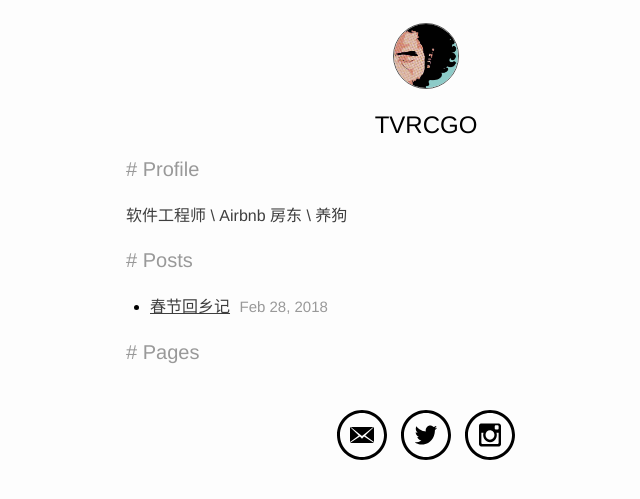
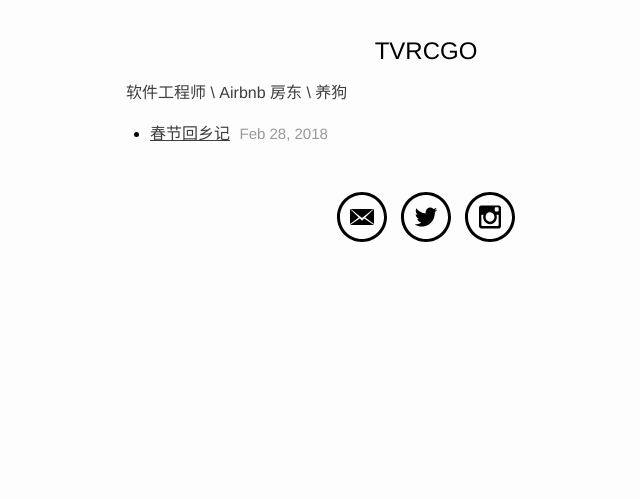
Before and after one commit to tvrcgo/tvrcgo.github.io, a Jekyll site: the page built from index.html, in a window 1280 px wide. Shown: the top 499 px of the page, without its empty margins (214-854 px from the left). Built offline with Jekyll 4.4.1, drawn with Linux system fonts in a browser that asks for light colours; the list of posts is cut into pages by our own code.

Commit message:
update styles

```diff
--- a/_config.yml
+++ b/_config.yml
@@ -1,6 +1,6 @@
 # Site settings
 title: TVRCGO
-description: "An engineer"
+description: "Engineer"
 email: tvrcgo@gmail.com
 keyword: ""
 url: "http://tvrcgo.com"              # your host, for absolute URL
--- a/css/main.scss
+++ b/css/main.scss
@@ -91,6 +91,7 @@ ul {
     h3 {
       color: #999;
       font-size: 20px;
+      font-weight: 100;
     }
 
     a {
@@ -99,20 +100,16 @@ ul {
     }
 
     .head {
-      text-align: center;
       margin-bottom: 15px;
-
-      .logo {
-        width: 64px;
-        height: 64px;
-        border-radius: 50%;
-        border: 1px solid #555;
-      }
 
       .page-title {
         text-align: center;
         margin: 15px 0;
       }
+    }
+
+    .posts {
+
     }
 
     .post-meta {
--- a/index.html
+++ b/index.html
@@ -5,17 +5,11 @@ layout: default
 <div class='page index'>
 
 	<div class='head'>
-		<img src='/img/avatar.jpg' class='logo' />
 		<h2 class='page-title'>{{ site.title }}</h2>
-	</div>
-
-	<div>
-		<h3># Profile</h3>
 		<p>软件工程师 \ Airbnb 房东 \ 养狗</p>
 	</div>
 
-	<div>
-		<h3># Posts</h3>
+	<div class='posts'>
 		<ul>
 			{% for post in site.posts %}
 			<li class="post-item">
@@ -26,13 +20,6 @@ layout: default
 		</ul>
 	</div>
 
-	<div>
-		<h3># Pages</h3>
-		<ul>
-
-		</ul>
-	</div>
-
 	<div class='sns'>
 		<a href='mailto:tvrcgo@gmail.com'><img src='/img/icon-mail.svg' /></a>
 		<a href='http://twitter.com/tvrcgo'><img src='/img/icon-twitter.svg' /></a>
```
